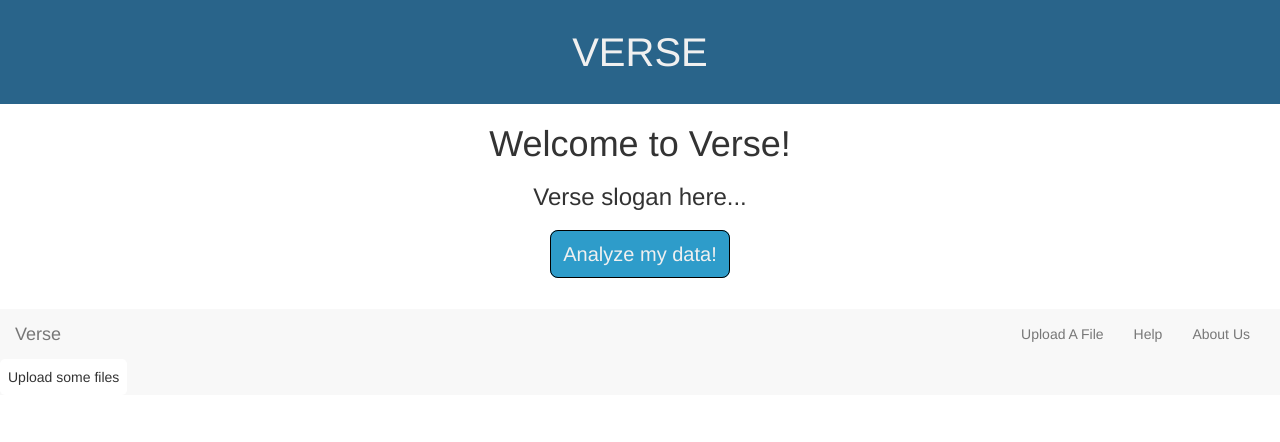
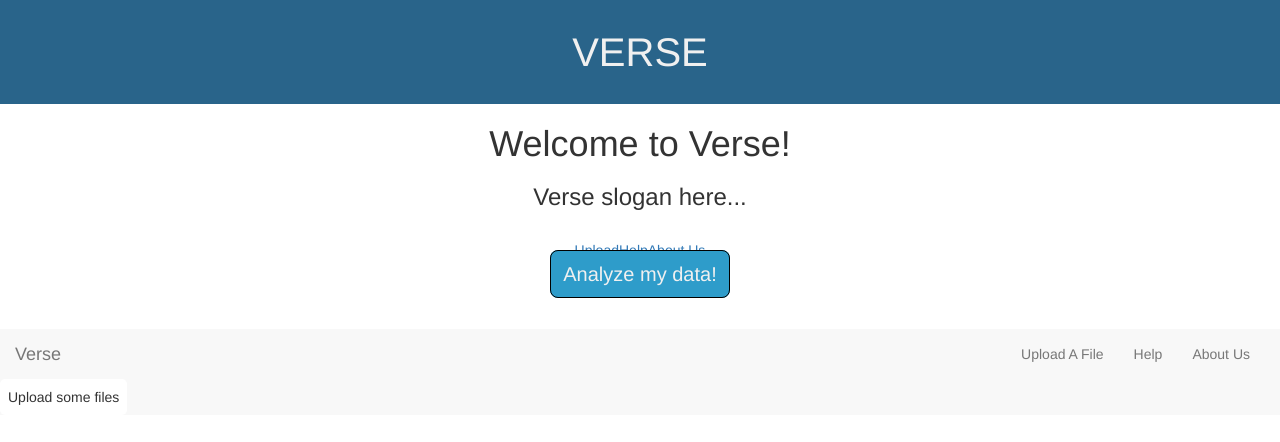
Before and after one commit to nguyldo/Verse, a React app in the folder verse/front-end/: page / in a window 1280 px wide. Shown: the top 442 px of the page. Built offline with nearby package versions, Linux system fonts and the light colour scheme.

Commit message:
Nav into main.js

```diff
--- a/verse/front-end/src/components/pages/main.js
+++ b/verse/front-end/src/components/pages/main.js
@@ -1,7 +1,7 @@
 import React, { Component } from "react";
 
 import axios from "axios";
-import {Link} from "react-router-dom";
+import {Link, NavLink} from "react-router-dom";
 import Header from "./../sections/header.js";
 
 export default class Main extends Component {
@@ -17,7 +17,11 @@ export default class Main extends Component {
             <h1>Welcome to Verse!</h1>
             <h3>Verse slogan here...</h3>
             <br></br>
-
+            <nav>
+              <NavLink to="/upload" activeStyle={{background:'white', color:'blue'}}>Upload</NavLink>
+              <NavLink to="/help" activeStyle={{background:'white', color:'blue'}}>Help</NavLink>
+              <NavLink to="/about" activeStyle={{background:'white', color:'blue'}}>About Us</NavLink>
+            </nav>
             <Link to="/upload" id="uploadslink">Analyze my data!</Link>
         </div>
       )
```
Also changed, not shown: 1 other file (tests, documents, lock files or other folders).
